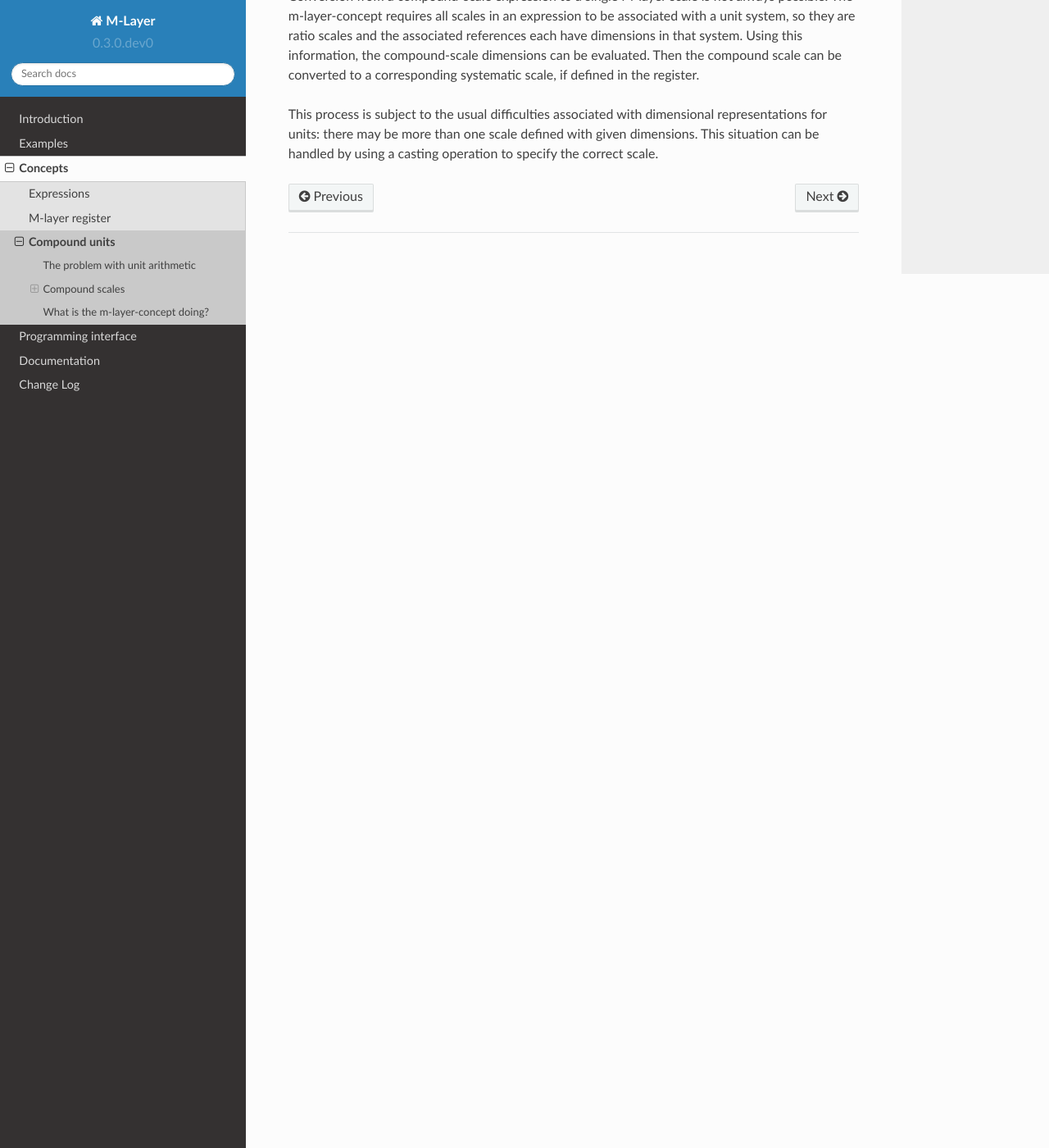
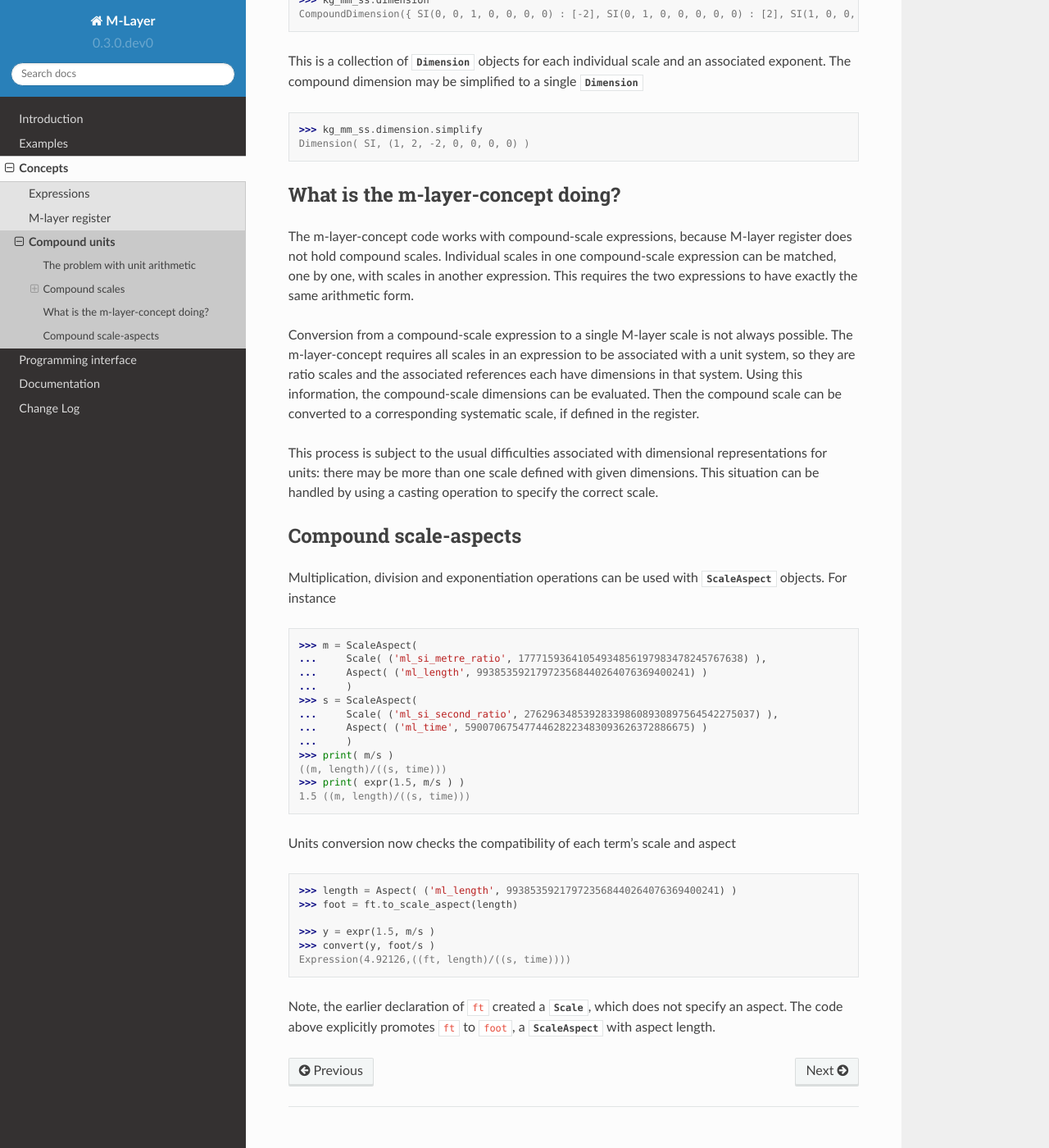
Before and after one commit to apmp-dxfg/m-layer-concept, a Sphinx documentation site: the page built from docs/m_layer_compound_objects.rst, in a window 1280 px wide and 1400 px high, scrolled down 3202 px. Shown: the whole window at 82% size. Built offline with Sphinx 7.4.7 and the Read the Docs theme 2.0.0, drawn with Linux system fonts in a browser that asks for light colours; some of the changed text lies outside the part shown.

Commit message:
Compound dimensions

```diff
--- a/docs/m_layer_compound_objects.rst
+++ b/docs/m_layer_compound_objects.rst
@@ -108,6 +108,20 @@ or ::
     >>> print(w.cast(ScaleAspect(N_m,moment)))
     10.1 N m
 
+Compound scale dimensions
+~~~~~~~~~~~~~~~~~~~~~~~~~
+
+A ``dimension`` property in :class:`~lib.CompoundScale` returns a :class:`~dimension.CompoundDimension` associated with the expression ::
+
+    >>> kg_mm_ss.dimension
+    CompoundDimension({ SI(0, 0, 1, 0, 0, 0, 0) : [-2], SI(0, 1, 0, 0, 0, 0, 0) : [2], SI(1, 0, 0, 0, 0, 0, 0) : [1] })
+
+This is a collection of :class:`~dimension.Dimension` objects for each individual scale and an associated exponent.
+The compound dimension may be simplified to a single :class:`~dimension.Dimension` ::
+
+    >>> kg_mm_ss.dimension.simplify
+    Dimension( SI, (1, 2, -2, 0, 0, 0, 0) )
+
 What is the m-layer-concept doing?
 ==================================
 
@@ -116,3 +130,32 @@ The m-layer-concept code works with compound-scale expressions, because M-layer
 Conversion from a compound-scale expression to a single M-layer scale is not always possible. The m-layer-concept requires all scales in an expression to be associated with a unit system, so they are ratio scales and the associated references each have dimensions in that system. Using this information, the compound-scale dimensions can be evaluated. Then the compound scale can be converted to a corresponding systematic scale, if defined in the register.
 
 This process is subject to the usual difficulties associated with dimensional representations for units: there may be more than one scale defined with given dimensions. This situation can be handled by using a casting operation to specify the correct scale.
+
+Compound scale-aspects
+======================
+
+Multiplication, division and exponentiation operations can be used with :class:`~lib.ScaleAspect` objects.  For instance ::
+
+    >>> m = ScaleAspect(
+    ...     Scale( ('ml_si_metre_ratio', 17771593641054934856197983478245767638) ),
+    ...     Aspect( ('ml_length', 993853592179723568440264076369400241) )
+    ...     )
+    >>> s = ScaleAspect(
+    ...     Scale( ('ml_si_second_ratio', 276296348539283398608930897564542275037) ),
+    ...     Aspect( ('ml_time', 59007067547744628223483093626372886675) )
+    ...     )
+    >>> print( m/s )
+    ((m, length)/((s, time)))
+    >>> print( expr(1.5, m/s ) )
+    1.5 ((m, length)/((s, time)))
+
+Units conversion now checks the compatibility of each term's scale and aspect ::
+
+    >>> length = Aspect( ('ml_length', 993853592179723568440264076369400241) )
+    >>> foot = ft.to_scale_aspect(length)
+
+    >>> y = expr(1.5, m/s )
+    >>> convert(y, foot/s )
+    Expression(4.92126,((ft, length)/((s, time))))
+
+Note, the earlier declaration of ``ft`` created a :class:`~lib.Scale`, which does not specify an aspect. The code above explicitly promotes ``ft`` to ``foot``, a :class:`~lib.ScaleAspect` with aspect length.
```
